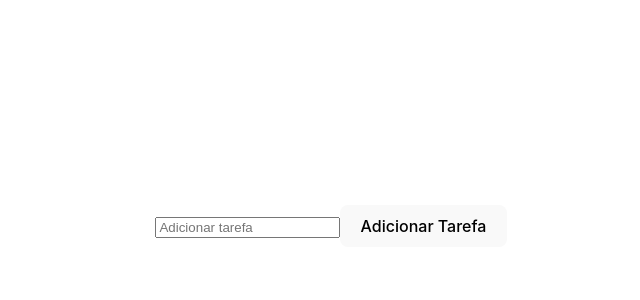
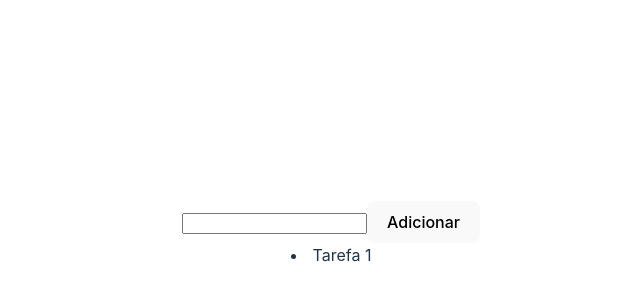
Before and after one commit to AdrianoVolter/To-Do-List, a React (Vite) app: page / in a window 1280 px wide. Shown: the part 166-466 px from the top of the page, without its empty margins (309-949 px from the left). Built offline with nearby package versions, Linux system fonts and the light colour scheme.

Commit message:
Todo-list  V.1.1 ,

```diff
--- a/src/App.jsx
+++ b/src/App.jsx
@@ -1,43 +1,34 @@
 import { useState } from 'react'
 import './App.css'
 import CardAdicionar from './components/CardAdicionar'
-//import Proptypes from 'prop-types'
-
-// todo list de tarefas
-//No app.jsx crie um useState para armazenar um array de objetos(que serão as tarefas).
-//Crie um componente CardAdicionar que terá um input e um botão. O input será para o usuário digitar o nome da tarefa e o botão será para adicionar a tarefa no array de tarefas.
-//Crie um componente CardTarefa que receberá uma tarefa como propriedade e exibirá o nome da tarefa e um botão para excluir a tarefa.
-
-
-
-
 
 function App() {
+  const [listaDeTarefas, setListaDeTarefas] = useState([
+    {id: 1, texto: "Tarefa 1", finalizado: false}
+  ])
 
-const [tarefas, setTarefas] = useState([{
-    id: 1, texto: 'Estudar React', finalizado: false
-}])
-
-  function adicionarTarefa(tarefa) {
-    setTarefas([...tarefas, tarefa])
+  function adicionarTarefa(texto) {
+    const novaTarefa = {
+      id: listaDeTarefas.length + 1,
+      texto,
+      finalizado: false
+    }
+    setListaDeTarefas([...listaDeTarefas, novaTarefa])
   }
-
 
   return (
     <div className="App">
-
-      <CardAdicionar adicionarTarefa={adicionarTarefa}
+      <CardAdicionar
+        adicionarTarefa={adicionarTarefa}
 
       />
-
+      {
+        listaDeTarefas.map(tarefa => (
+          <li key={tarefa.id}>{tarefa.texto}</li>
+        ))
+      }
     </div>
   )
 }
 
-// Proptype = {
-//   tarefas: Proptypes.array.isRequired,
-//   adicionarTarefa: Proptypes.func.isRequired
-// }
-
-
 export default App
--- a/src/components/CardAdicionar.jsx
+++ b/src/components/CardAdicionar.jsx
@@ -1,43 +1,32 @@
 import { useState } from "react";
 
 
-function CardAdicionar({adicionarTarefa}){
+function CardAdicionar({adicionarTarefa}) {
 
 
 
-    const [texto, setTexto] = useState('')
+    const [tarefa, setTarefa] = useState("");
 
-
-    return(
-
-        <div className="card">
-
+    function handleAdicionar(event) {
+        event.preventDefault();
+        if(tarefa != "") {
+            adicionarTarefa(tarefa);
+            setTarefa("");
+        }
+    }
+    return (
+        <div>
         <input
             type="text"
-                placeholder="Adicionar tarefa"
-                value={texto}
-                onChange={(e) => setTexto(e.target.value)}
-
+            value={tarefa}
+            onChange={(e) => setTarefa(e.target.value)}
         />
         <button
-                onClick={() => {
-
-                    console.log(texto)
-                    setTexto('')
-
-                }}
-                >Adicionar Tarefa
+            onClick={handleAdicionar}>
+                Adicionar
             </button>
-             <p>{
-                    texto}
-            </p>
 
         </div>
-
-    )
-
+    );
     }
-
-
-
-export default CardAdicionar
+    export default CardAdicionar;
```
Lines whose indentation alone changed are shown as unchanged.
